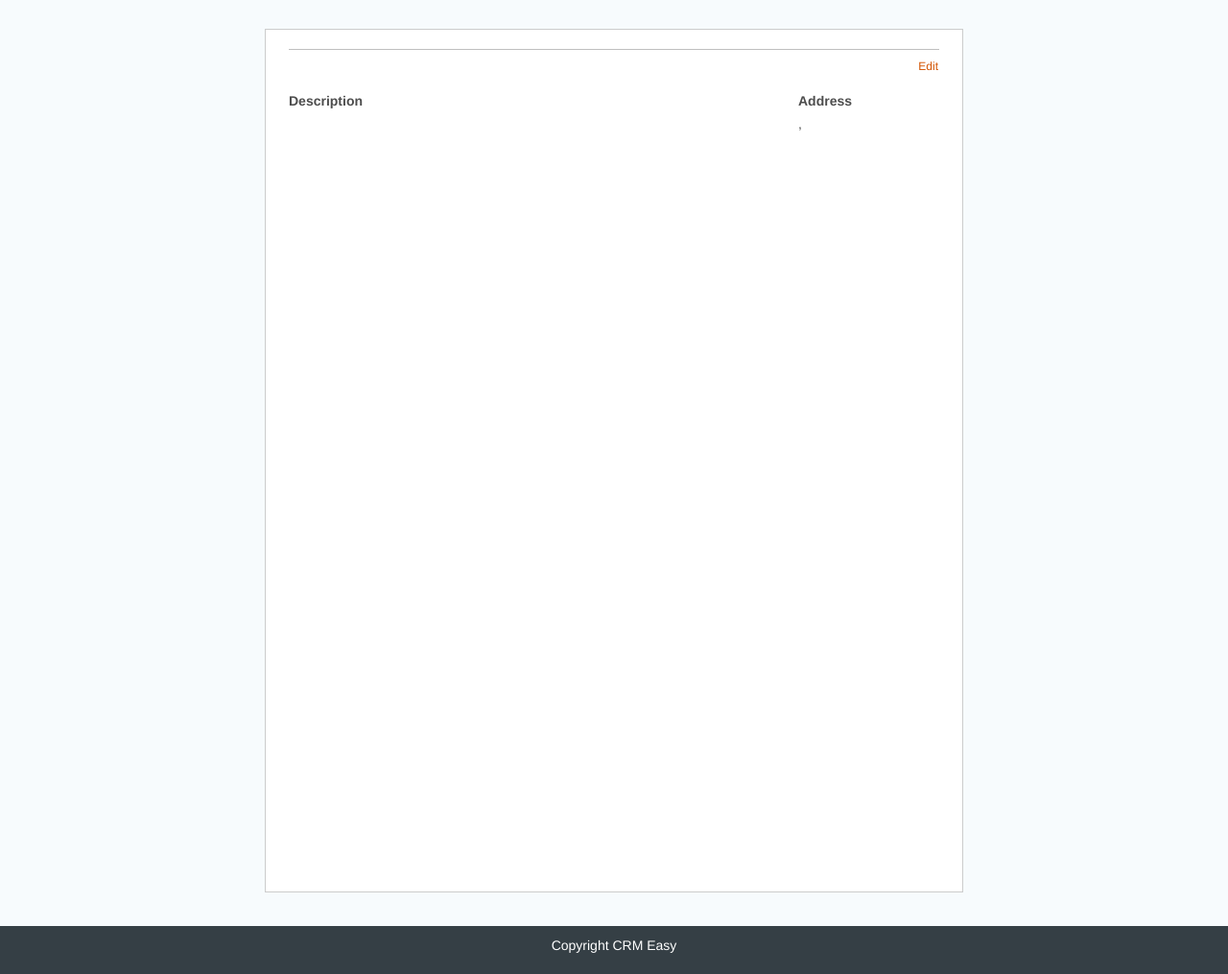
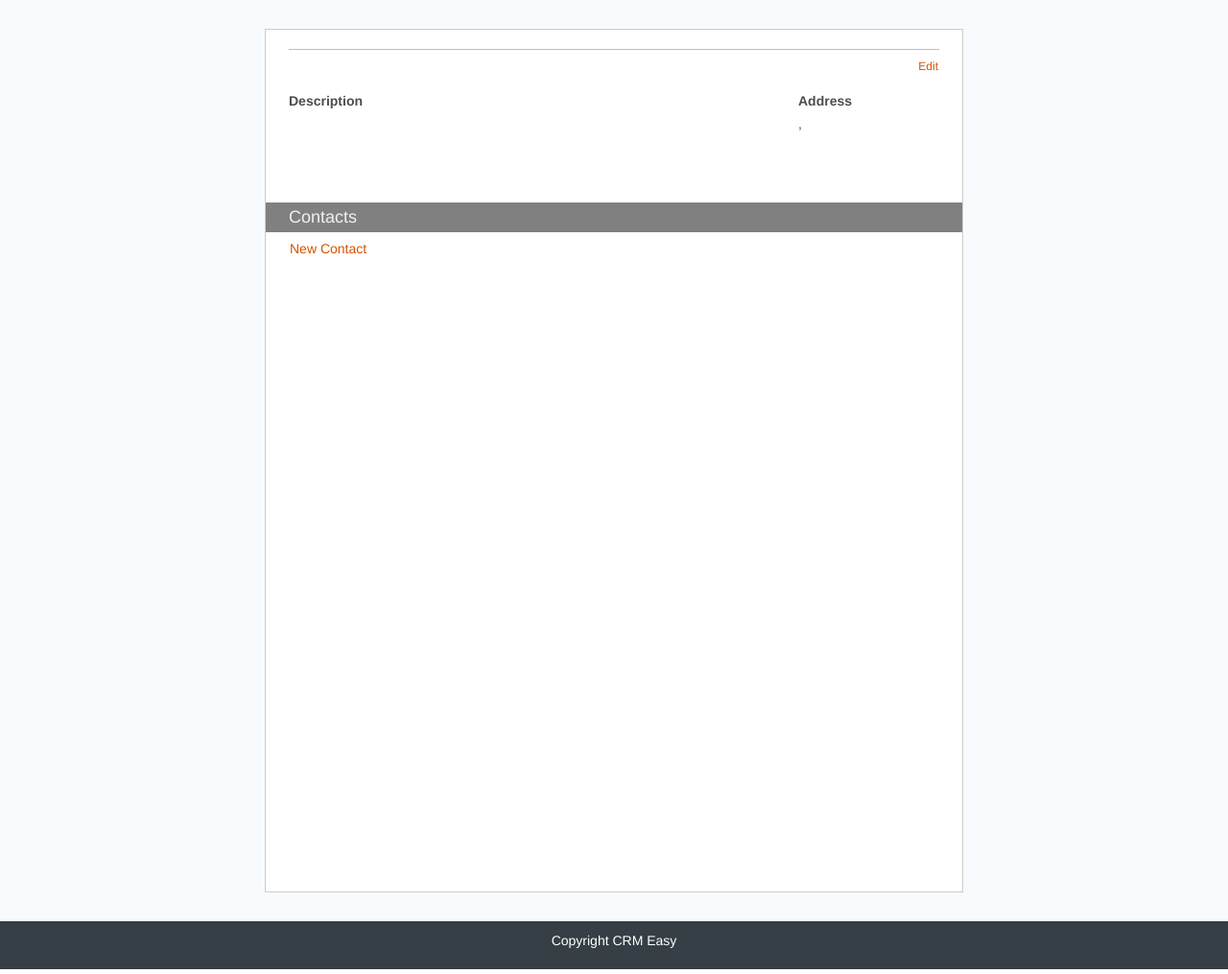
Before and after one commit to Omulosi/crm_easy_project, a Django app: template crm_easy/templates/accounts/account_detail.html in a window 1280 px wide. Shown: the part 51-1066 px from the top of the page at 96% size. Run offline with Django 3.2, Linux system fonts and the light colour scheme; the template is opened without the code that fills it, so the values that code supplies are empty.

Commit message:
integrated contact details into the account detail view

```diff
--- a/crm_easy/accounts/views.py
+++ b/crm_easy/accounts/views.py
@@ -5,6 +5,7 @@
 from django.http import HttpResponseForbidden, HttpResponseRedirect
 from django.core.urlresolvers import reverse
 from django.shortcuts import get_object_or_404
+from ..contacts.models import Contact
 
 from .models import Account
 from .forms import AccountForm
@@ -37,8 +38,12 @@
     account = Account.objects.get(uuid=uuid)
     if account.owner != request.user:
         return HttpResponseForbidden()
+
+    contacts = Contact.objects.filter(account=account)
+
     context = {
         'account': account,
+        'contacts': contacts,
     }
 
     return render(request, 'accounts/account_detail.html', context)
--- a/crm_easy/templates/accounts/account_detail.html
+++ b/crm_easy/templates/accounts/account_detail.html
@@ -8,6 +8,23 @@
             </div>
         </div>
         {# List Contacts #}
+		<div id="cd-container" class="ad-container">
+		    <div class="ad-headers">
+		        <h4 class="ad-mh m-none">Contacts</h4>
+		    </div>
+		    <div id="cd-body" class="row">
+		        <table id="cd-table" class="table table-hover">
+		            <tbody>
+		                <tr></tr>
+		                {% for contact in contacts %}
+		                    {% include 'contacts/contact_item_view.html' %}
+		                {% endfor %}
+		            </tbody>
+		        </table>
+		        {# New Contact Link #}
+		        <a id="new-contact" class="btn btn-link" href="">New Contact</a>
+		    </div>
+		</div>
         {# List Communications #}
     </div>
 
```
